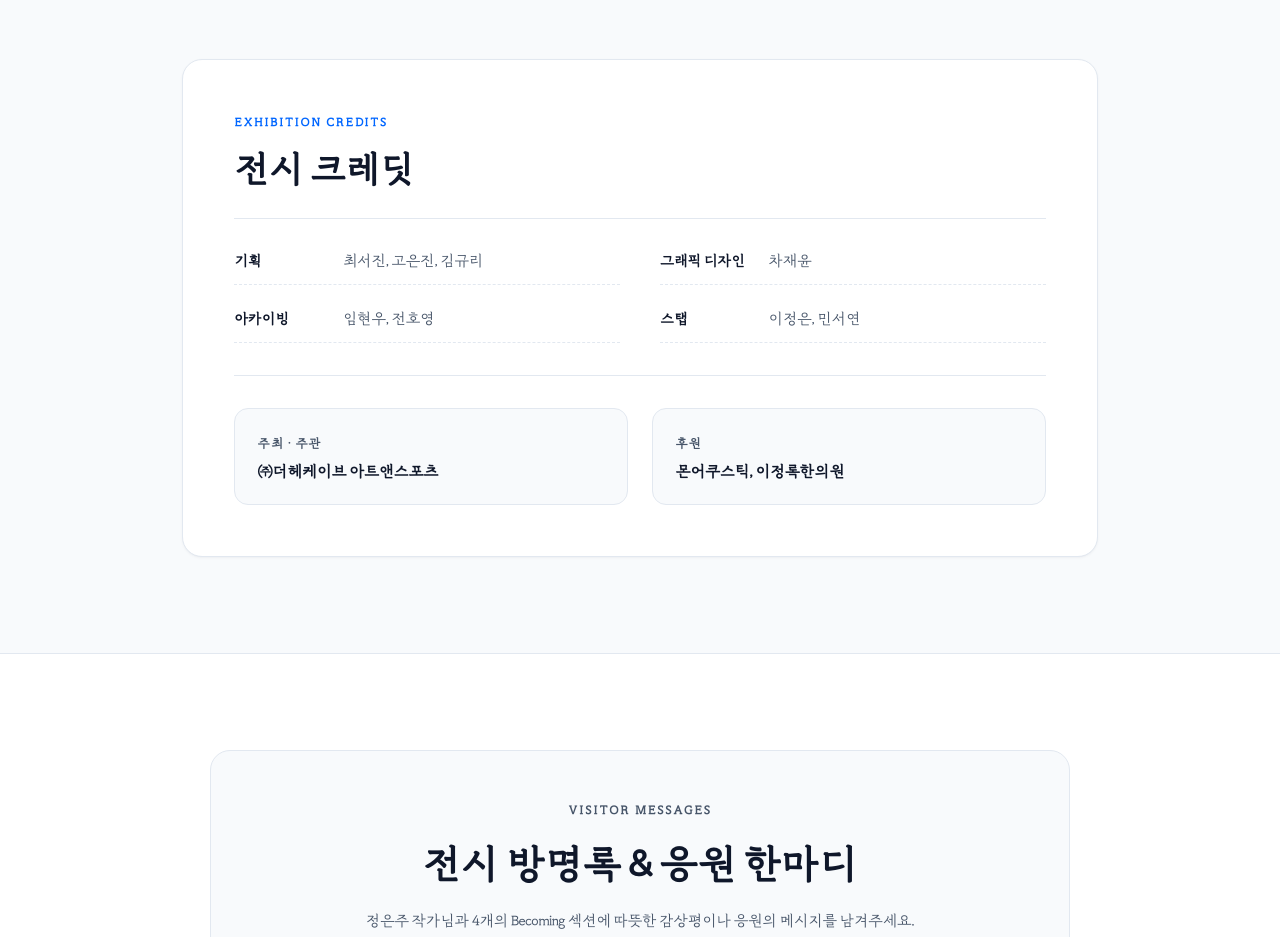
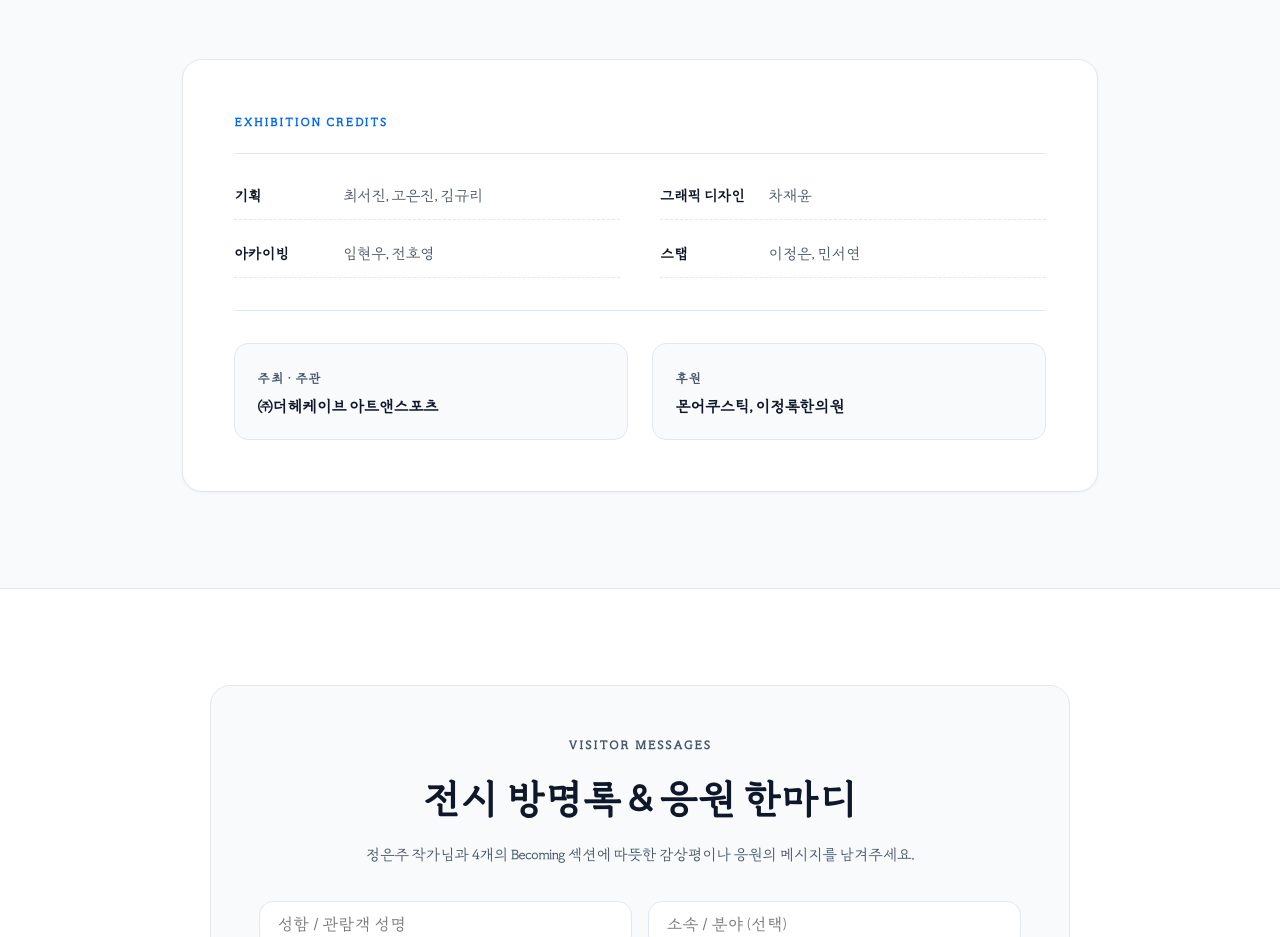
Before and after one commit to chajaeyooon/Undercurrent, a website built with Vite: page index.html in a window 1280 px wide. Shown: the part 3860-4797 px from the top of the page. Built offline with nearby package versions, Linux system fonts and the light colour scheme.

Commit message:
style: remove '전시 크레딧' title heading from credits section

```diff
--- a/index.html
+++ b/index.html
@@ -317,7 +317,6 @@
                 <div class="credits-card-clean">
                     <div class="credits-header">
                         <span class="credits-num-badge">EXHIBITION CREDITS</span>
-                        <h3 class="credits-title-serif">전시 크레딧</h3>
                     </div>
 
                     <div class="credits-staff-grid">
```
